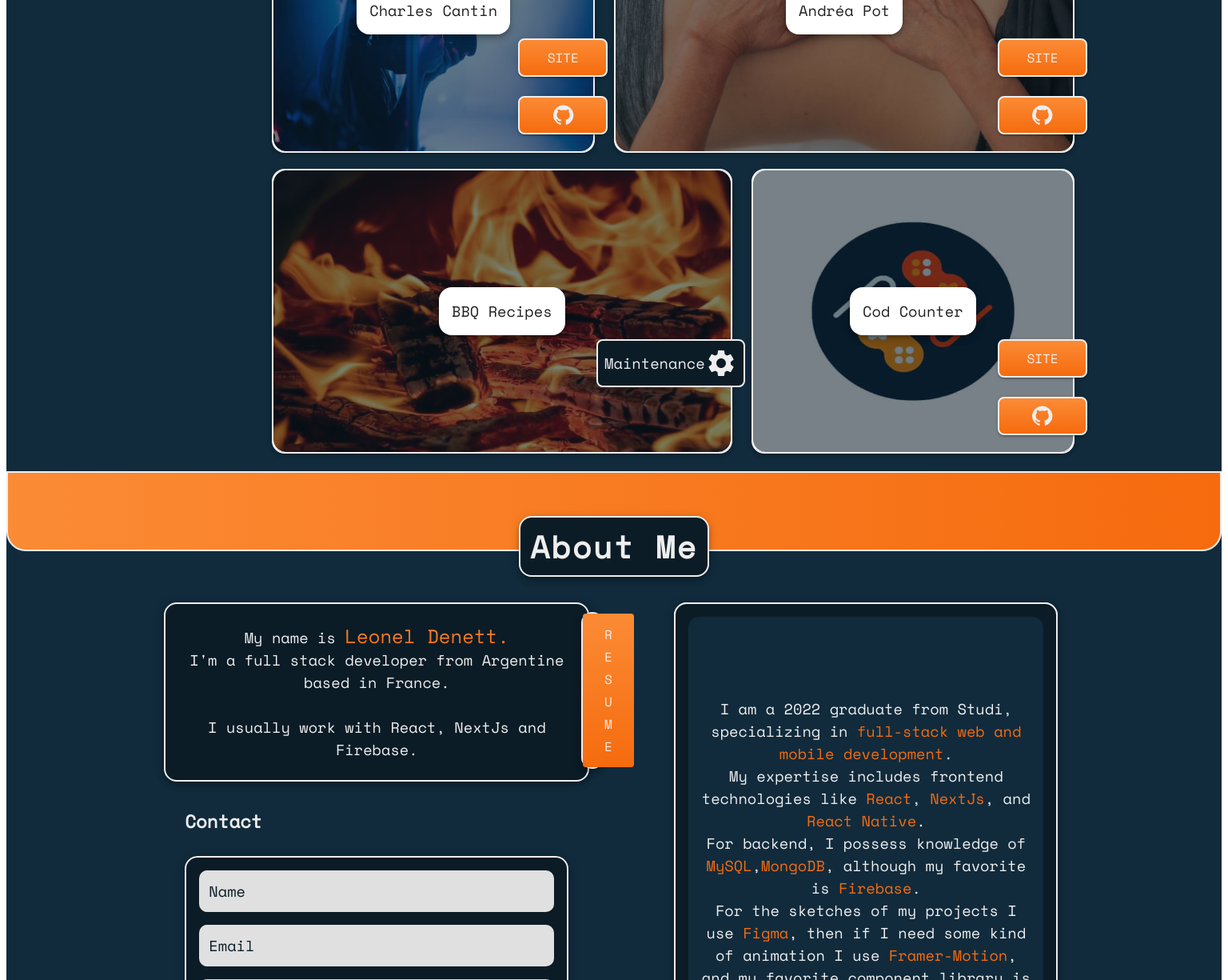
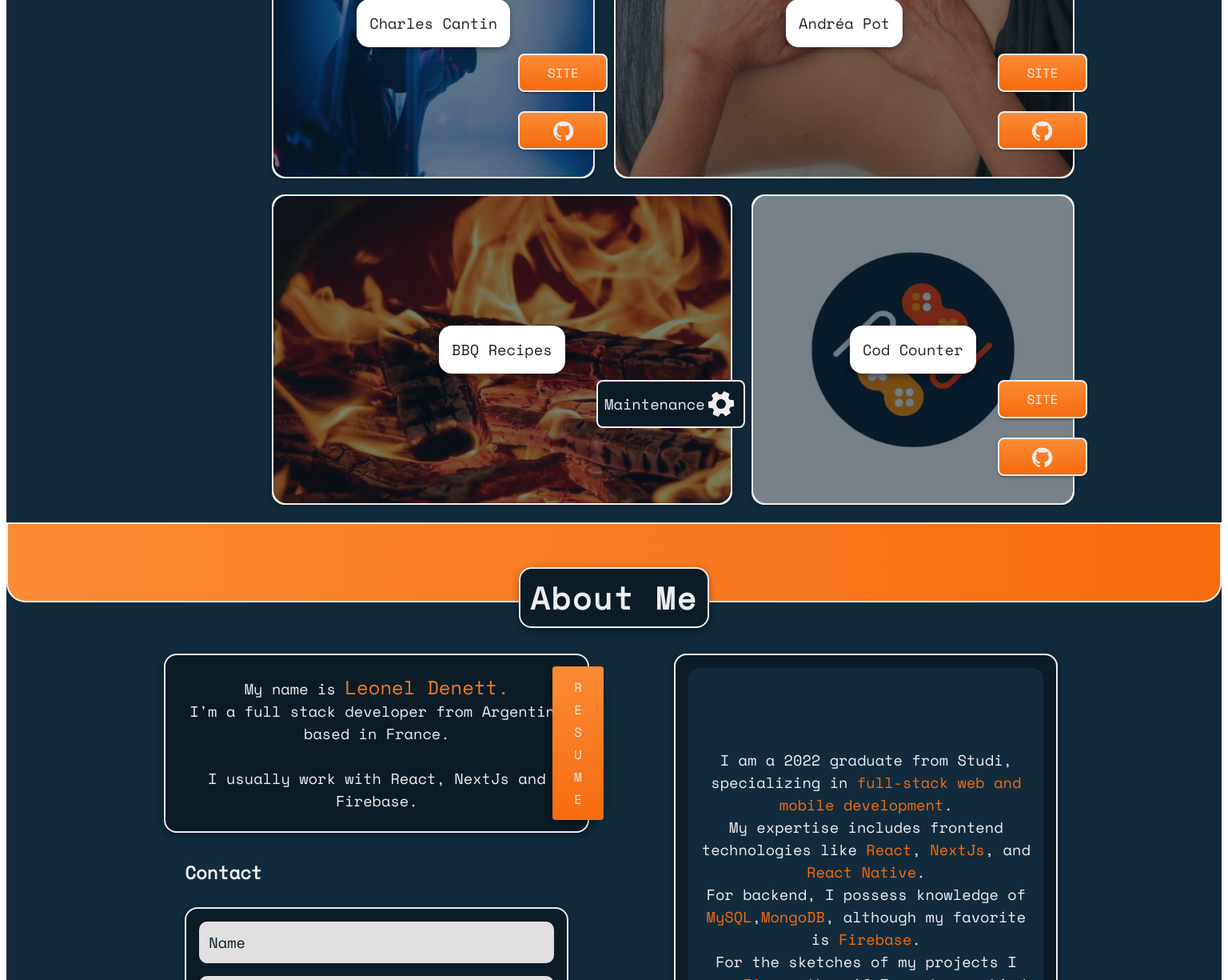
Before and after one commit to LeonelDenett/leonel-denett-portfolio, a Next.js app: page / in a window 1536 px wide. Shown: the part 1215-2440 px from the top of the page at 80% size. Built offline with nearby package versions, Linux system fonts and the light colour scheme.

Commit message:
about page styled

```diff
--- a/src/components/cards/CardsXXL/CardsXl.module.css
+++ b/src/components/cards/CardsXXL/CardsXl.module.css
@@ -85,29 +85,6 @@
     object-position: center;
     border-radius: 1rem;
 }
-.cardButtons {
-    position: absolute;
-    top: 60%;
-    right: -1rem;
-    display: flex;
-    flex-direction: column;
-    gap: 1.5rem;
-    justify-content: space-between;
-    align-items: center;
-}
-.buttons {
-    display: flex;
-    justify-content: center;
-    align-items: center;
-    flex-grow: 1;
-    width: 7rem;
-    background: linear-gradient(to top, #F66B0E,#FB8B35);
-    color: #eeeeee;
-    border: solid 2px #eeeeee;
-    border-radius: .5rem;
-    z-index: 2;
-    height: 3rem;
-}
 @media (min-width: 900px) and (max-width: 1251px) {
     .cardContent {
         padding: 0rem;
@@ -117,4 +94,16 @@
     .container {
         min-width: 80rem;
     }
+    .imageContainer {
+        max-height: 24rem;
+    }
+    .photo {
+        max-height: 24rem;
+    }
+    .cardContainer {
+        height: 24rem;
+    }
+    .infoContainer {
+        height: 24rem;
+    }
 }
--- a/src/pages/about.tsx
+++ b/src/pages/about.tsx
@@ -101,11 +101,11 @@ function About() {
                         </Paper>
                         {/* Resume CV */}
                         <Box className={styles.resumeContainer}>
-                            <a href="/CV-Leonel-Denett.pdf" download="CV-Leonel-Denett.pdf">
-                            <Paper sx={{borderRadius:"1rem", maxWidth:"1.5rem", border:"2px solid #eeeeee"}} elevation={5} className={styles.resumeButtonContainer}>
+                            <Paper sx={{borderRadius:"1rem"}} elevation={5} className={styles.resumeButtonContainer}>
+                                <a href="/CV-Leonel-Denett.pdf" download="CV-Leonel-Denett.pdf">
                                 <Button component={motion.button} whileHover={{scale: 1.05}} className={styles.resume}>R<br/>e<br/>s<br/>u<br/>m<br/>e</Button>
+                                </a>
                             </Paper>
-                            </a>
                         </Box>
                     </Box>
                     {/* More info about me */}
--- a/src/styles/About.module.css
+++ b/src/styles/About.module.css
@@ -63,8 +63,6 @@
     bottom: -6rem;
     right: -1.1rem;
     border-radius: 1rem;
-    background-color: #F66B0E;
-    border: solid 0.125rem #eeeeee;
 }
 .resume {
     min-width: 2.5rem;
@@ -73,6 +71,7 @@
     height: 12rem;
     max-width: 1.5rem;
     background: linear-gradient(to top, #F66B0E,#FB8B35);
+    border: solid 0.125rem #eeeeee;
     border-radius: 1rem;
 }
 .contact {
```
